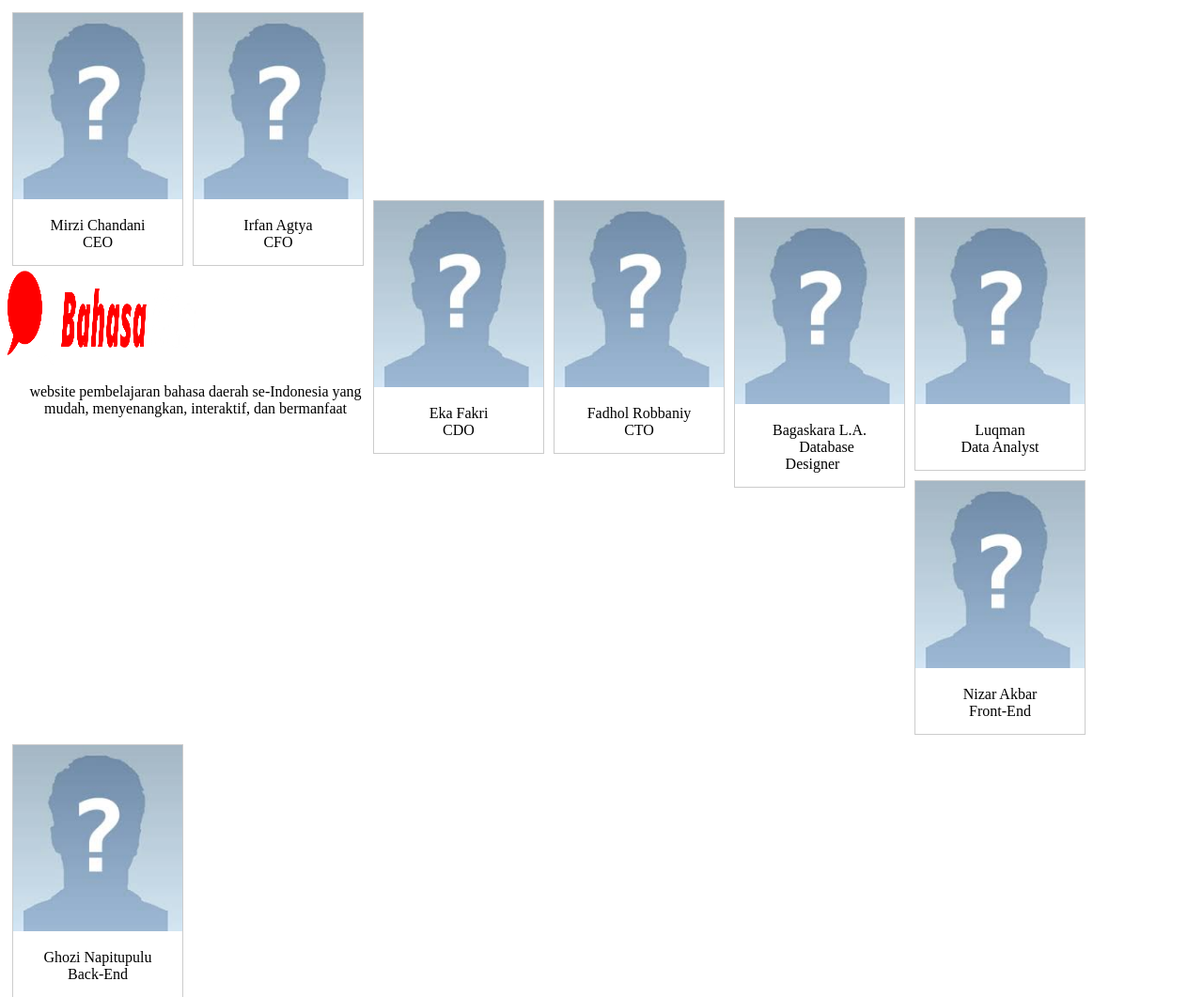
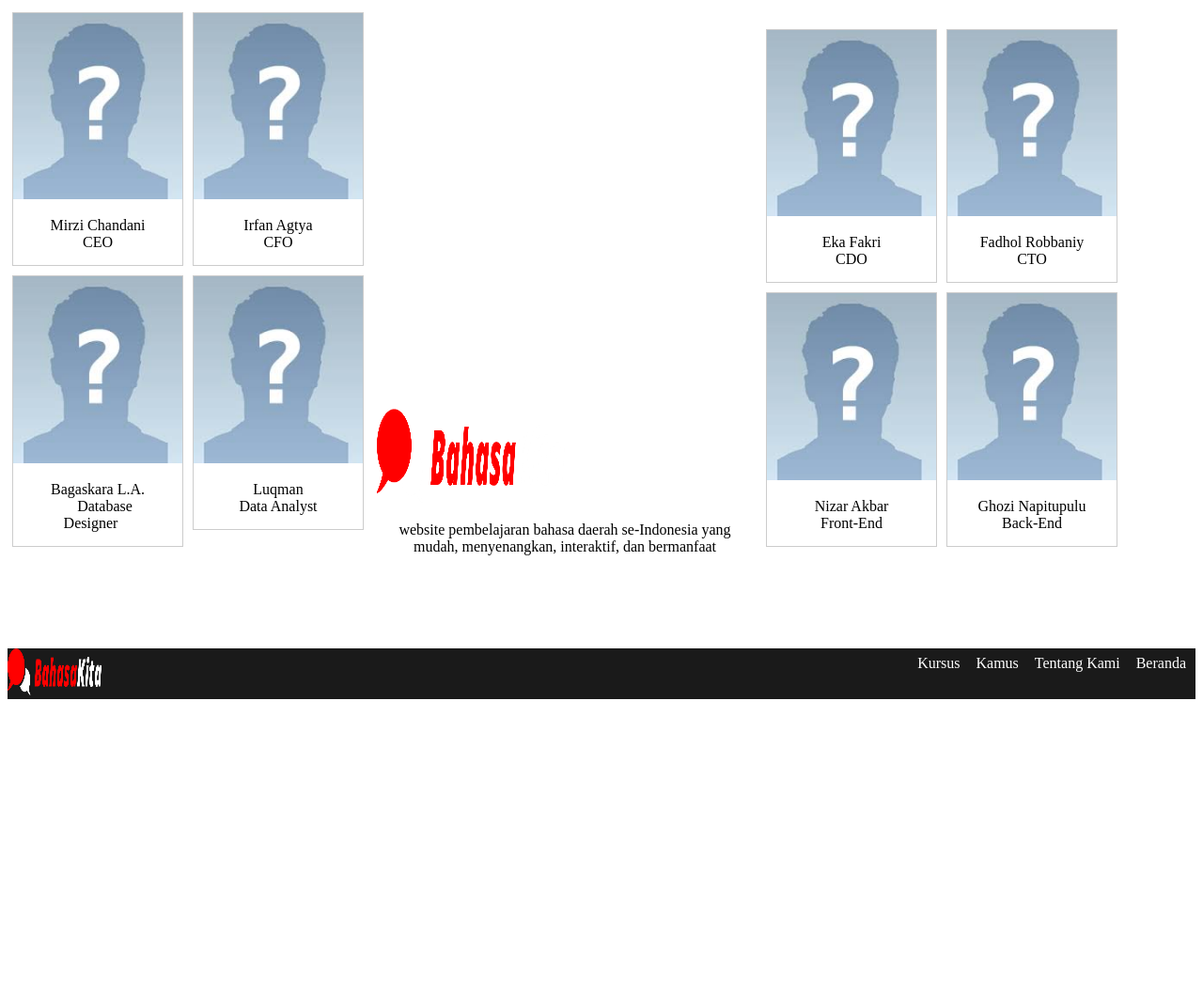
Before and after one commit to irfanagtya/bahasakita, a PHP site: page /about-us.html in a window 1280 px wide. Shown: the top 1061 px of the page at 94% size. After the commit the page ends 744 px from the top, so only its background shows below. Run offline with PHP 8.4, Linux system fonts and the light colour scheme.

Commit message:
about us 2

```diff
--- a/about-us.html
+++ b/about-us.html
@@ -6,6 +6,8 @@
 	</head>
 	<body>
 		<section>
+		<div class="section1">
+		<div class="subsection1first">
 			<div class="img">
 				<a target="_blank" href="index.jpeg">
 					<img src="index.jpeg" alt="Mirzi Chandani-CEO" width="200" height="100">
@@ -18,10 +20,34 @@
 				</a>
 				<div class="desc">Irfan Agtya<br/><span class="jabatan">CFO</span></div>
 			</div>
+		</div>
+		<div class="subsection1second">
+			<div class="img">
+				<a target="_blank" href="index.jpeg">
+					<img src="index.jpeg" alt="Mirzi Chandani-CEO" width="200" height="100">
+				</a>
+				<div class="desc">Bagaskara L.A.<br/><span class="jabatan">Database Designer</span></div>
+			</div>
+			<div class="img">
+				<a target="_blank" href="index.jpeg">
+					<img src="index.jpeg" alt="Mirzi Chandani-CEO" width="200" height="100">
+				</a>
+				<div class="desc">Luqman<br/><span class="jabatan">Data Analyst</span></div>
+			</div>
+		</div>
+		</div>
+		<div class="section2">
+		<div class="subsection2first"></div>
+		<div class="subsection2second">
 			<div class="explanation">
 				<img src="Logo.png" class="logo" width="200" height="100">
 				<p class="introduction">website pembelajaran bahasa daerah se-Indonesia yang mudah, menyenangkan, interaktif, dan bermanfaat</p>
 			</div>
+		</div>
+		<div class="subsection2third"></div>
+		</div>
+		<div class="section3">
+		<div class="subsection3first">
 			<div class="img">
 				<a target="_blank" href="index.jpeg">
 					<img src="index.jpeg" alt="Mirzi Chandani-CEO" width="200" height="100">
@@ -34,19 +60,8 @@
 				</a>
 				<div class="desc">Fadhol Robbaniy<br/><span class="jabatan">CTO</span></div>
 			</div>
-			<br />
-			<div class="img">
-				<a target="_blank" href="index.jpeg">
-					<img src="index.jpeg" alt="Mirzi Chandani-CEO" width="200" height="100">
-				</a>
-				<div class="desc">Bagaskara L.A.<br/><span class="jabatan">Database Designer</span></div>
-			</div>
-			<div class="img">
-				<a target="_blank" href="index.jpeg">
-					<img src="index.jpeg" alt="Mirzi Chandani-CEO" width="200" height="100">
-				</a>
-				<div class="desc">Luqman<br/><span class="jabatan">Data Analyst</span></div>
-			</div>
+		</div>
+		<div class="subsection3second">
 			<div class="img">
 				<a target="_blank" href="index.jpeg">
 					<img src="index.jpeg" alt="Mirzi Chandani-CEO" width="200" height="100">
@@ -59,6 +74,8 @@
 				</a>
 				<div class="desc">Ghozi Napitupulu<br/><span class="jabatan">Back-End</span></div>
 			</div>
+		</div>
+		</div>
 		</section>
 		<div class="clearfix"></div>
 		<nav>
--- a/style/style.css
+++ b/style/style.css
@@ -25,6 +25,38 @@ span.jabatan {
 div.explanation {
 	width:400px;
 	height:200px;
+	border:solid 5px white;
+}
+div.section1 {
+	display:inline-block;
+}
+div.section2 {
+	display:inline-block;
+}
+div.subsection2first {
+	margin-top:30px;
+	margin-bottom:30px;
+<!--	height:30%;  -->
+	border:solid 5px white;
+	display:block;
+}
+div.subsection2second {
+<!--	padding-top:50px;
+	padding-bottom:50px; -->
+<!--	height:30%; -->
+	border:solid 5px white;
+	display:block;
+}
+div.subsection3third {
+	margin-top:30px;
+	margin-bottom:30px;
+<!--	height:30%;  -->
+border:solid 5px white;
+display:block;
+
+}
+div.section3 {
+	display:inline-block;
 }
 p.introduction {
 	text-align:center;
@@ -35,6 +67,7 @@ img {
 	margin-right:auto;
 }
 nav {
+	padding-top:0;
 	display:block;
 }
 
```
